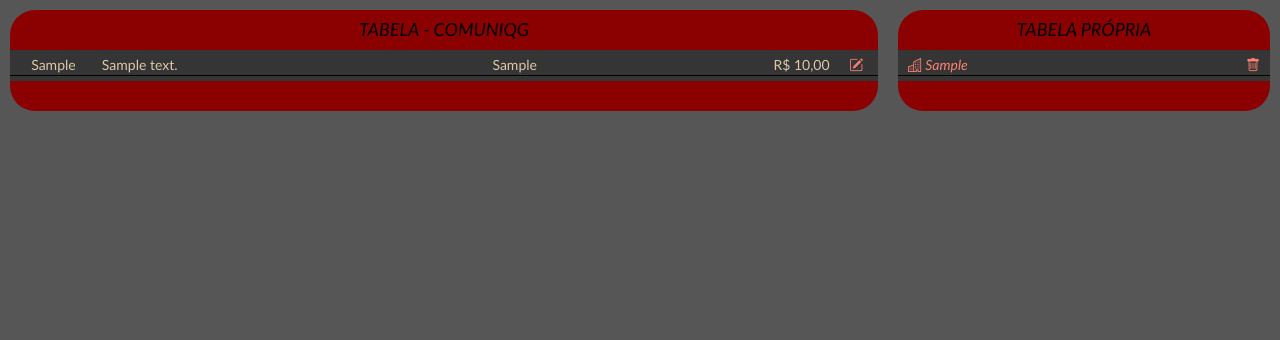
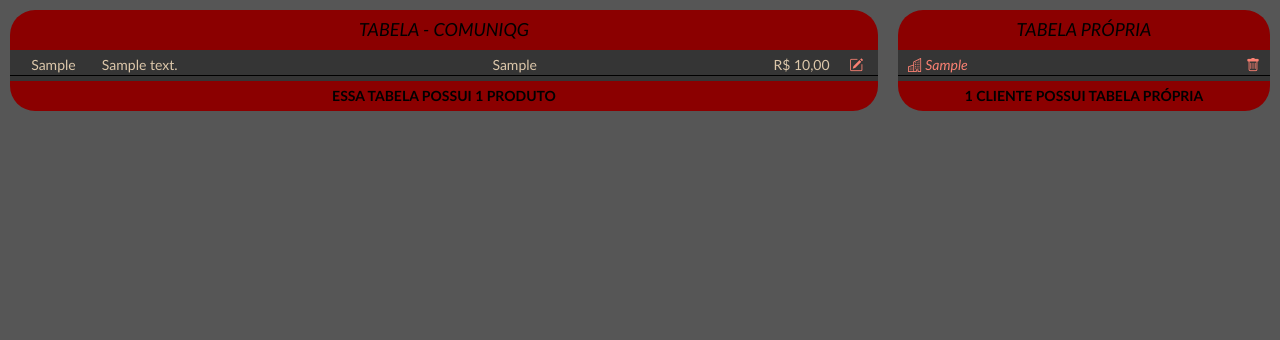
Before and after one commit to OswaldoSoares/comuniqg, a Django app: page /tabelas/ in a window 1280 px wide. Shown: the part 135-475 px from the top of the page. Run offline with Django 4.2, Linux system fonts and the light colour scheme; tables that the repository leaves empty hold one stand-in row (values such as "Sample post"); some libraries are stand-ins or nearby versions.

Commit message:
footer tabelas

```diff
--- a/core/static/core/css/style.css
+++ b/core/static/core/css/style.css
@@ -167,10 +167,15 @@ body {
 
     .card-footer {
         background-color: var(--color1);
-        color: var(--color7);
+        color: var(--color6);
         width: 100%;
         height: 30px;
         border-radius: 0 0 25px 25px;
+        display: flex;
+        justify-content: center;
+        align-items: center;
+        font-size: 14px;
+        font-weight: bold;
     }
 
 /* Módulo Tabelas */
--- a/tabelas/facade.py
+++ b/tabelas/facade.py
@@ -132,23 +132,6 @@ def form_tabela(request, v_form, v_idobj, v_url, v_view):
     return data
 
 
-def save_item_tabela(request, id_cadastro, id_produto, all_itens):
-    data = dict()
-    produtos_no_tabela = get_produto_no_tabela(id_cadastro)
-    cadastros_produto = []
-    if all_itens == 'on':
-        for x in produtos_no_tabela:
-            obj = Tabela(idcadastro = id_cadastro, idproduto = x['idproduto'], valor = 0.00)
-            cadastros_produto.append(obj)
-    else:
-        obj = Tabela(idcadastro = id_cadastro, idproduto = id_produto, valor = 0.00)
-        cadastros_produto.append(obj)
-    Tabela.objects.bulk_create(cadastros_produto)
-    data = html_tabela_propria(request, data)
-    data = carrega_cliente_tabela(request, id_cadastro, data)
-    return data
-
-
 def get_cliente_tabela():
     clientes = Tabela.objects.values('idcadastro').distinct()
     lista = []
@@ -226,3 +209,20 @@ def qs_get_tabela(id_tabela):
 
 def return_json(data):
     return JsonResponse(data)
+
+
+def save_item_tabela(request, id_cadastro, id_produto, all_itens):
+    data = dict()
+    produtos_no_tabela = get_produto_no_tabela(id_cadastro)
+    cadastros_produto = []
+    if all_itens == 'on':
+        for x in produtos_no_tabela:
+            obj = Tabela(idcadastro = id_cadastro, idproduto = x['idproduto'], valor = 0.00)
+            cadastros_produto.append(obj)
+    else:
+        obj = Tabela(idcadastro = id_cadastro, idproduto = id_produto, valor = 0.00)
+        cadastros_produto.append(obj)
+    Tabela.objects.bulk_create(cadastros_produto)
+    data = html_tabela_propria(request, data)
+    data = carrega_cliente_tabela(request, id_cadastro, data)
+    return data
--- a/tabelas/templates/tabelas/tabela_propria.html
+++ b/tabelas/templates/tabelas/tabela_propria.html
@@ -10,4 +10,16 @@
     </div>
     {% endfor %}
 </div>
-<div class="card-footer"></div>
+<div class="card-footer">
+    {% if clientes_tabela %}
+        {% if clientes_tabela|length > 0 %}
+            {% if clientes_tabela|length == 1 %}
+                <span>{{ clientes_tabela|length }} CLIENTE POSSUI TABELA PRÓPRIA</span>
+                {% else %}
+                <span>{{ clientes_tabela|length }} CLIENTES POSSUEM TABELA PRÓPRIA</span>
+            {% endif %}
+        {% endif %}
+    {% else %}
+        <span>NENHUM CLIENTE POSSUI TABELA PRÓPRIA</span>
+    {% endif %}
+</div>
--- a/tabelas/templates/tabelas/tabela_selecionada.html
+++ b/tabelas/templates/tabelas/tabela_selecionada.html
@@ -32,4 +32,14 @@
     </div>
     {% endfor %}
 </div>
-<div class="card-footer"></div>
+<div class="card-footer">
+    {% if produtos_tabela %}
+        {% if produtos_tabela|length > 0 %}
+            {% if produtos_tabela|length == 1 %}
+                <span>ESSA TABELA POSSUI {{ produtos_tabela|length }} PRODUTO</span>
+            {% else %}
+                <span>ESSA TABELA POSSUI {{ produtos_tabela|length }} PRODUTOS</span>
+            {% endif %}
+        {% endif %}
+    {% endif %}
+</div>
```
